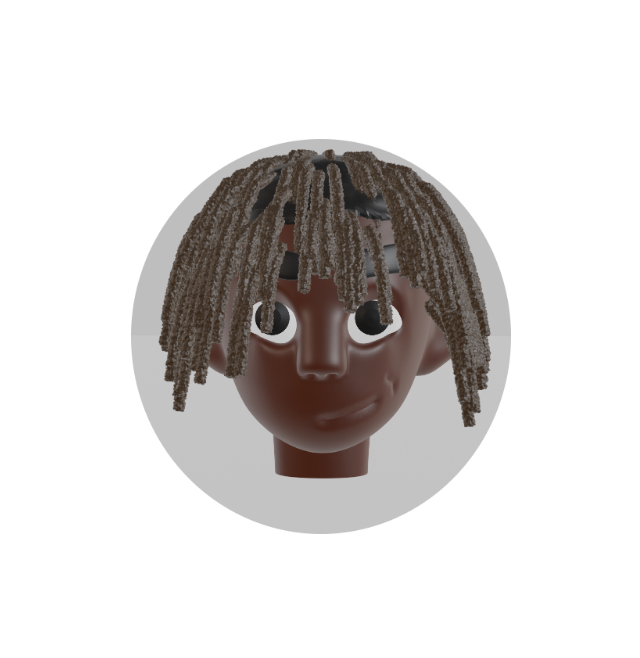
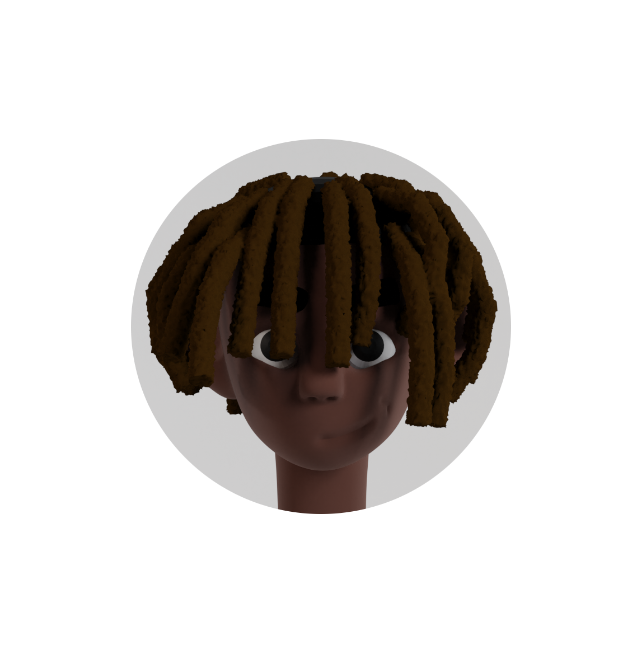
Before and after one commit to tob-ss/portfolio, a website: page index.html in a window 1280 px wide. Shown: the part 1840-2498 px from the top of the page, without its empty margins (319-959 px from the left). Drawn offline with nearby package versions, Linux system fonts and the light colour scheme.

Commit message:
Changed img in index.html

```diff
--- a/index.html
+++ b/index.html
@@ -94,7 +94,7 @@
 });
                 </script>
                 <div class="profile-card">
-                    <img src="images/portfolio-piccrop.png">
+                    <img src="images/portfoliopic2crop.png">
                 </div>
                 <div class="type5" id="type5">
                     <p>check out my social links below</p>
```
